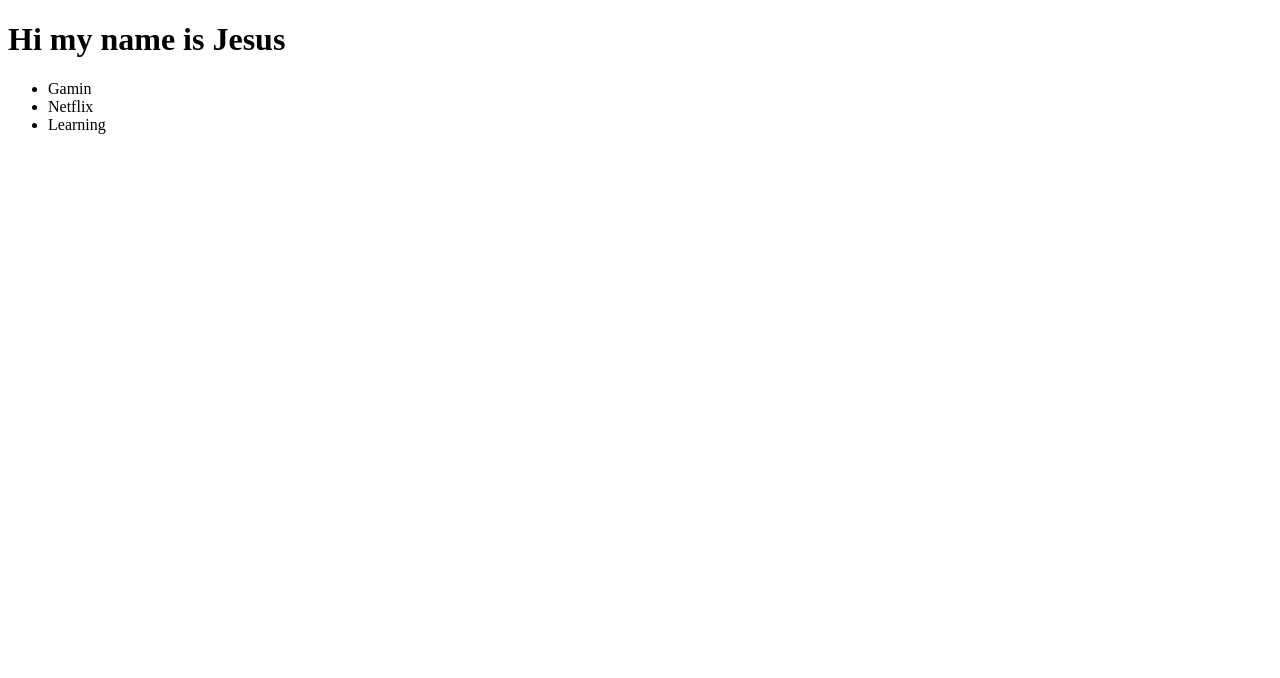
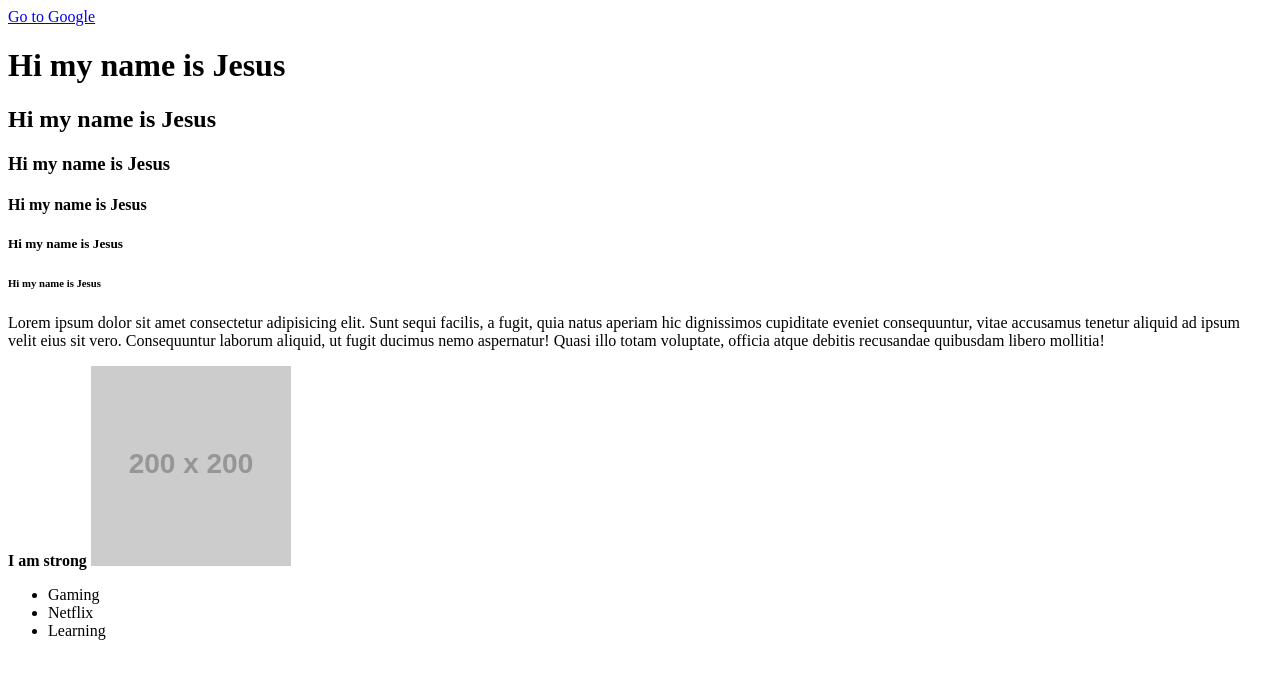
Before and after one commit to OddTK/hello_world, a plain HTML site: page index.html in a window 1280 px wide. Drawn offline with Linux system fonts and the light colour scheme; placeholder pictures from the web are drawn by us.

Commit message:
Added various tags

```diff
--- a/index.html
+++ b/index.html
@@ -5,9 +5,27 @@
     <title>Document</title>
 </head>
 <body>
+<a href="https://www.google.com" target="_blank">Go to Google</a>
 <h1>Hi my name is Jesus</h1>
+<h2>Hi my name is Jesus</h2>
+<h3>Hi my name is Jesus</h3>
+<h4>Hi my name is Jesus</h4>
+<h5>Hi my name is Jesus</h5>
+<h6>Hi my name is Jesus</h6>
+<p>Lorem ipsum dolor sit amet consectetur adipisicing elit. Sunt sequi facilis, a fugit, quia natus aperiam hic dignissimos cupiditate eveniet consequuntur, vitae accusamus tenetur aliquid ad ipsum velit eius sit vero. Consequuntur laborum aliquid, ut fugit ducimus nemo aspernatur! Quasi illo totam voluptate, officia atque debitis recusandae quibusdam libero mollitia!</p>
+<strong>I am strong</strong>
+<!-- Image does not need a closing tag
+    HTML elements that dont contain self closing tags are html elements that dont render content in between
+    hr - horizontal rule
+    br - line break
+    input - an input for receiving text
+    img - to render images on the page
+    the opening html tags can contain attributes for that specific html tag
+    the alt is normally used to describe the image that source attribute will render
+-->
+<img src="https://via.placeholder.com/200" alt="a placeholder image for 200 pixels"/>
 <ul>
-    <li>Gamin</li>
+    <li>Gaming</li>
     <li>Netflix</li>
     <li>Learning</li>
 </ul>
```
